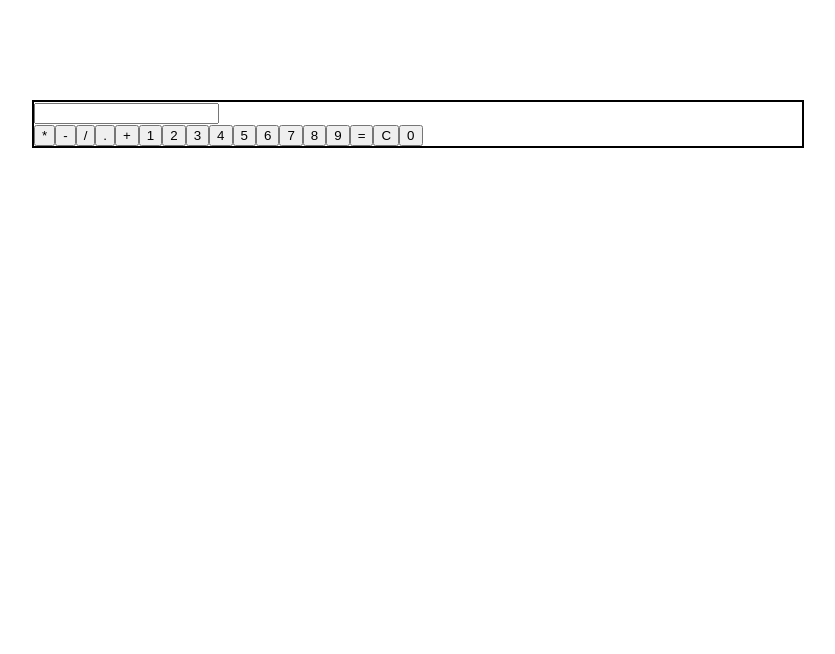
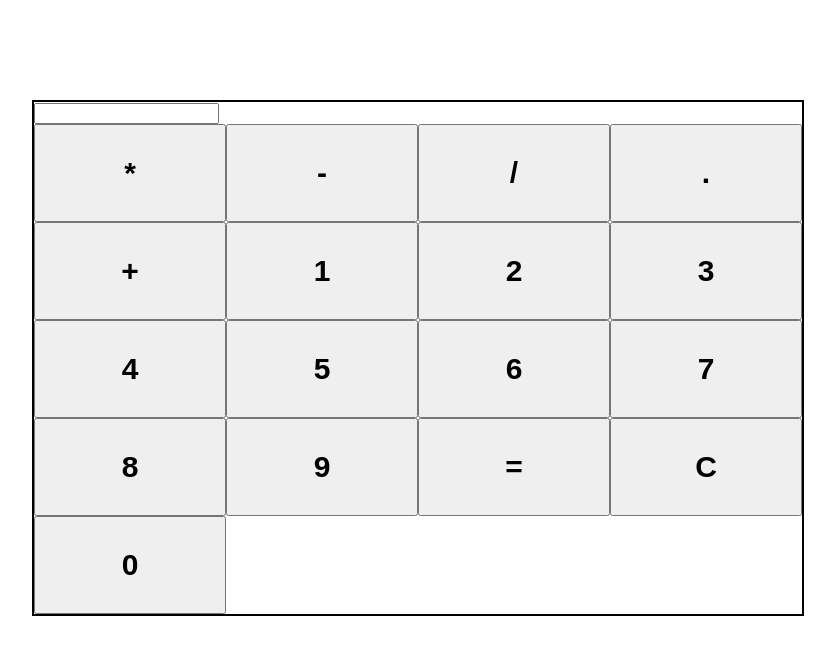
Before and after one commit to MangeshJadhavX/Calculator, a React (Create React App) app: page / in a window 1280 px wide. Shown: the top 654 px of the page, without its empty margins (222-1057 px from the left). Built offline with nearby package versions, Linux system fonts and the light colour scheme.

Commit message:
give a styling to buttons

```diff
--- a/src/Components/Buttons/Button.css
+++ b/src/Components/Buttons/Button.css
@@ -0,0 +1,12 @@
+.buttonContainer{
+    width: 100%;
+    display: grid;
+    grid-template-columns: 1fr 1fr 1fr 1fr ;
+}
+
+.buttonContainer button{
+    padding: 30px 60px;
+    font-size: 30px;
+    font-weight: bold;
+
+}
```
